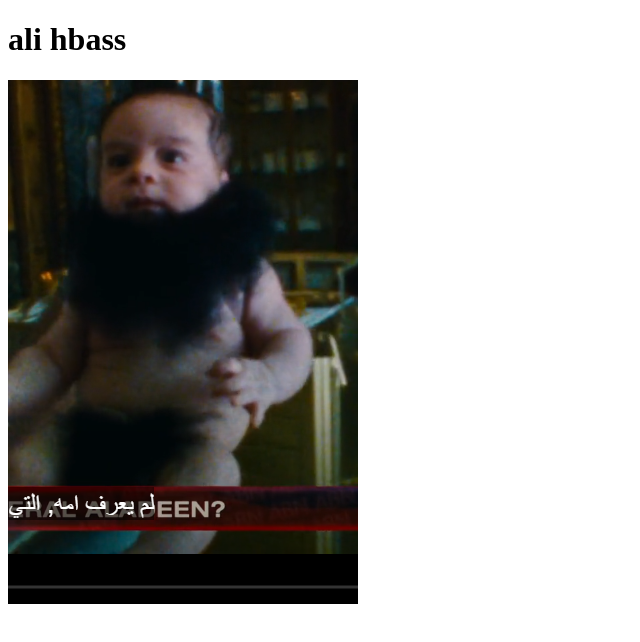
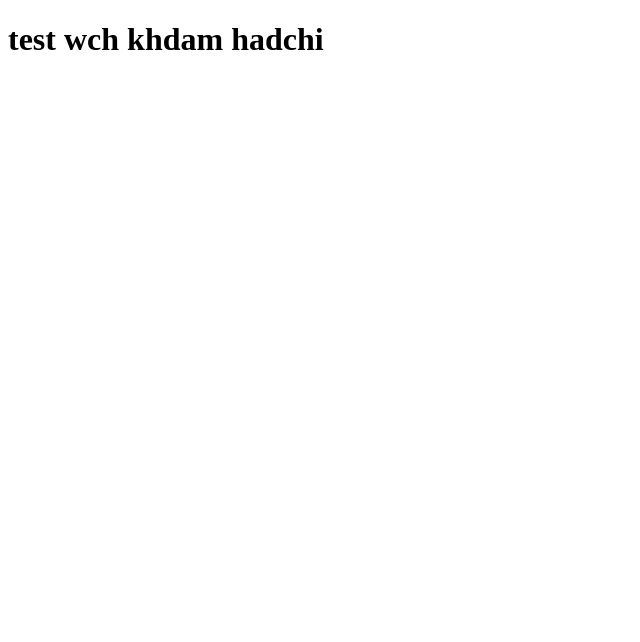
Before and after one commit to Taha-drari/tahito, a plain HTML site: page index.html in a window 1280 px wide. Shown: the whole page, without its empty margins (0-640 px from the left). Drawn offline with Linux system fonts and the light colour scheme.

Commit message:
final test

```diff
--- a/index.html
+++ b/index.html
@@ -6,7 +6,7 @@
     <title>Document</title>
 </head>
 <body>
-    <h1>ali hbass</h1>
-    <img src="bip.PNG" alt="">
+    <h1>test wch khdam hadchi </h1>
+
 </body>
 </html>
```
